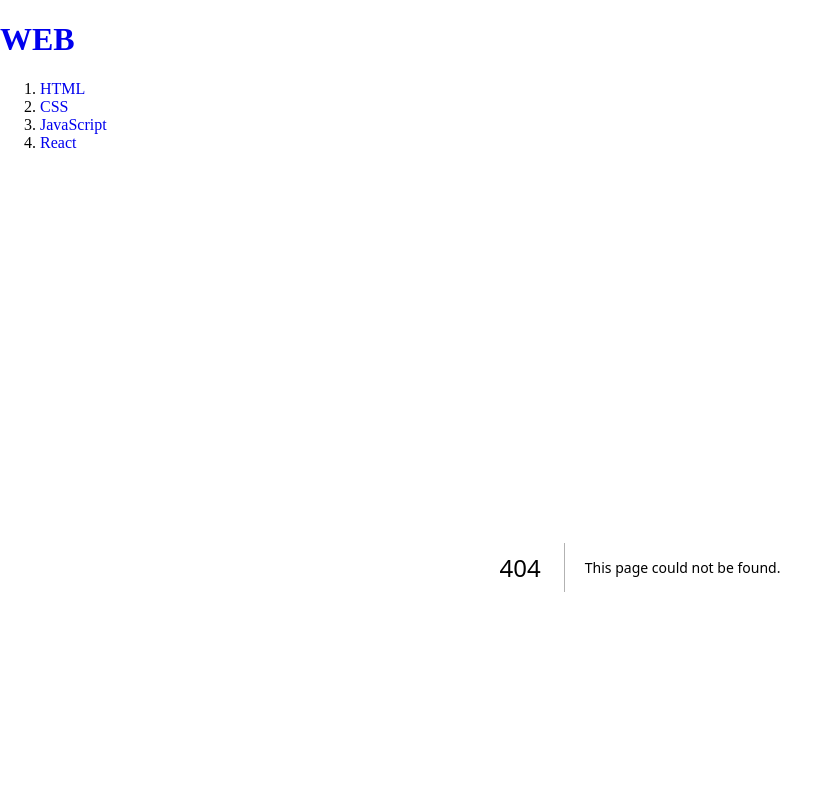
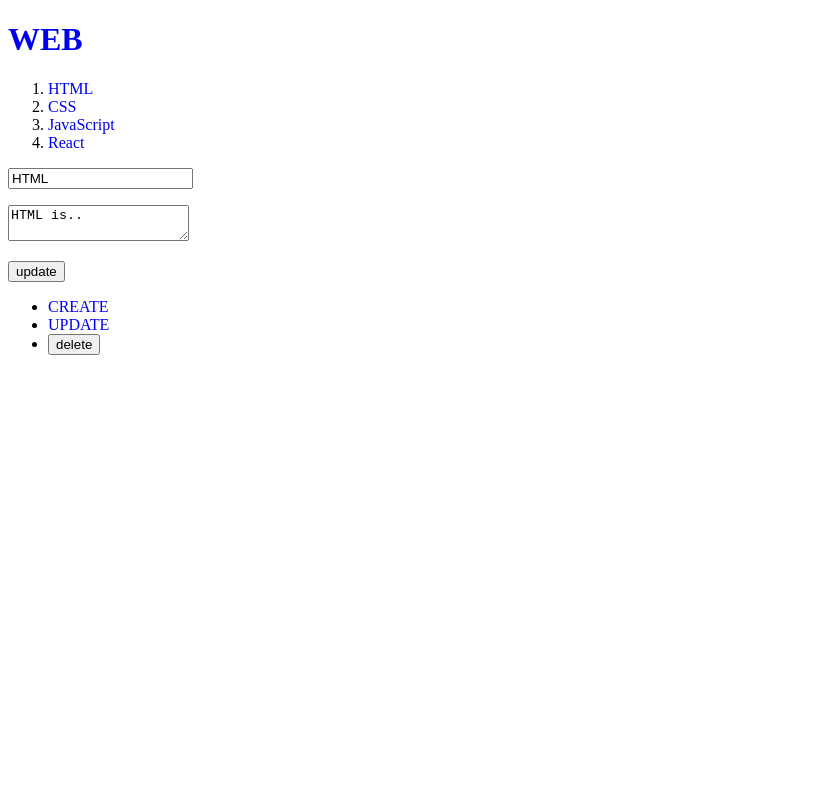
Before and after one commit to hjinn0813/nextjs-start, a Next.js app: page /update/1 in a window 1280 px wide. Before the commit this address had no page. Shown: the top 800 px of the page, without its empty margins (0-839 px from the left). Built offline with nearby package versions, Linux system fonts and the light colour scheme; data requests are answered from the project's data file.

Commit message:
feat: 8월 22일 학습 - next.js update 기능 구현

```diff
--- a/src/app/read/[id]/page.js
+++ b/src/app/read/[id]/page.js
@@ -1,7 +1,9 @@
 // read page
 
 export default async function Read(props) {
-  const resp = await fetch(`http://localhost:9999/topics/${props.params.id}`);
+  const resp = await fetch(`http://localhost:9999/topics/${props.params.id}`, {
+    cache: 'no-store',
+  });
   const topic = await resp.json();
 
   return (
--- /dev/null
+++ b/src/app/update/[id]/page.js
@@ -0,0 +1,69 @@
+// update id
+
+'use client';
+
+import { useParams, useRouter } from 'next/navigation';
+import { useEffect, useState } from 'react';
+
+export default function Update() {
+  const [title, setTitle] = useState('');
+  const [body, setBody] = useState('');
+  const router = useRouter();
+  const params = useParams();
+  const id = params.id;
+
+  useEffect(() => {
+    fetch('http://localhost:9999/topics/' + id)
+      .then((resp) => resp.json())
+      .then((result) => {
+        setTitle(result.title);
+        setBody(result.body);
+      });
+  });
+
+  return (
+    <form
+      onSubmit={(e) => {
+        e.preventDefault();
+        const title = e.target.title.value;
+        const body = e.target.body.value;
+        const options = {
+          method: 'PATCH',
+          headers: {
+            'Content-Type': 'application/json',
+          },
+          body: JSON.stringify({ title, body }),
+        };
+        fetch(`http://localhost:9999/topics/` + id, options)
+          .then((res) => res.json())
+          .then((result) => {
+            console.log(result);
+            const lastid = result.id;
+            router.refresh(); // comp refresh, 데이터 변경 반영을 위한 강제 렌더링
+            router.push(`read/${lastid}`); // 생성된 페이지로 리디렉션
+          });
+      }}
+    >
+      <p>
+        <input
+          type="text"
+          name="title"
+          placeholder="title"
+          value={title}
+          onChange={(e) => setTitle(e.target.value)}
+        />
+      </p>
+      <p>
+        <textarea
+          name="body"
+          placeholder="body"
+          value={body}
+          onChange={(e) => setBody(e.target.value)}
+        />
+      </p>
+      <p>
+        <input type="submit" value="update" />
+      </p>
+    </form>
+  );
+}
```
